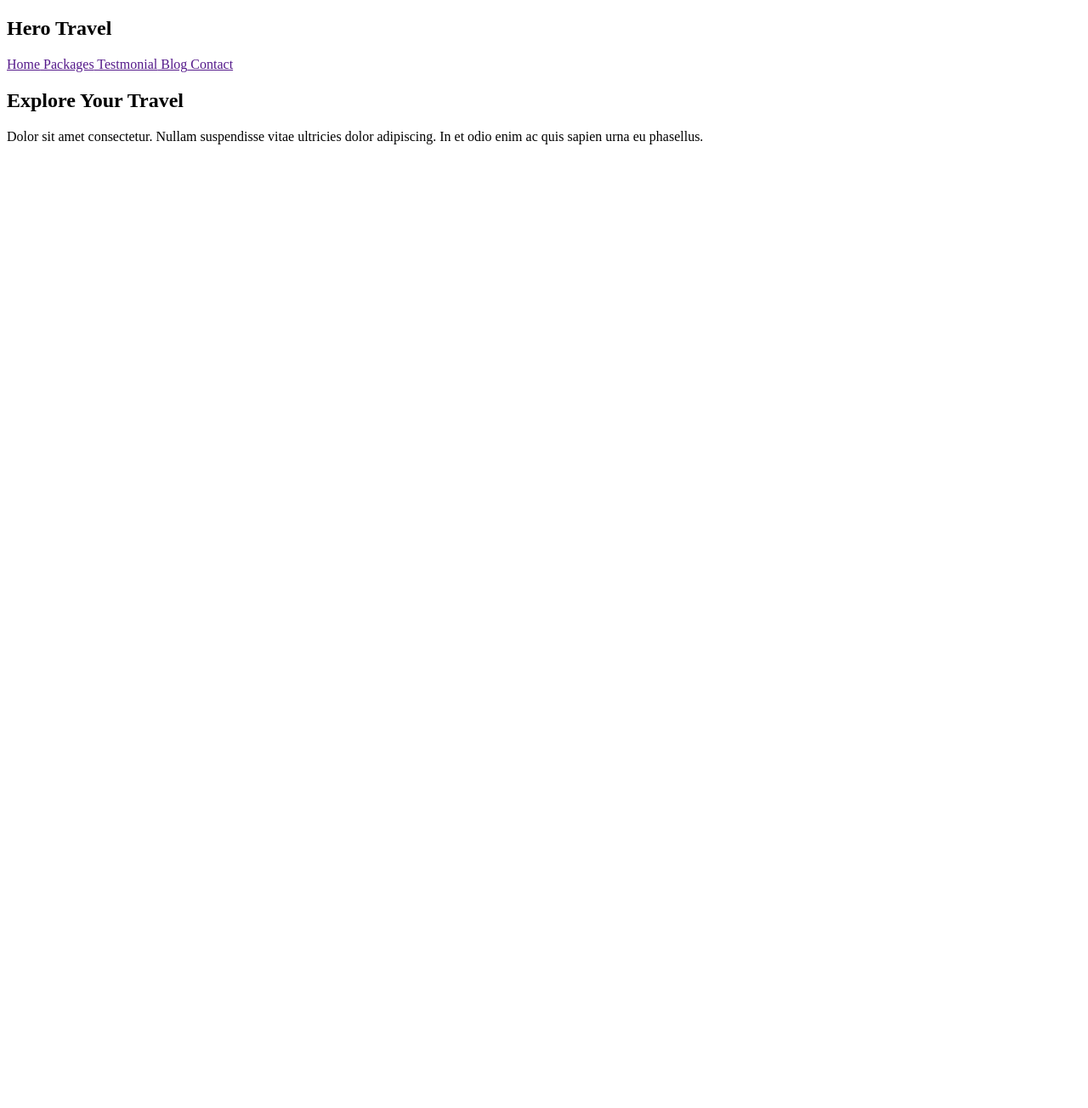
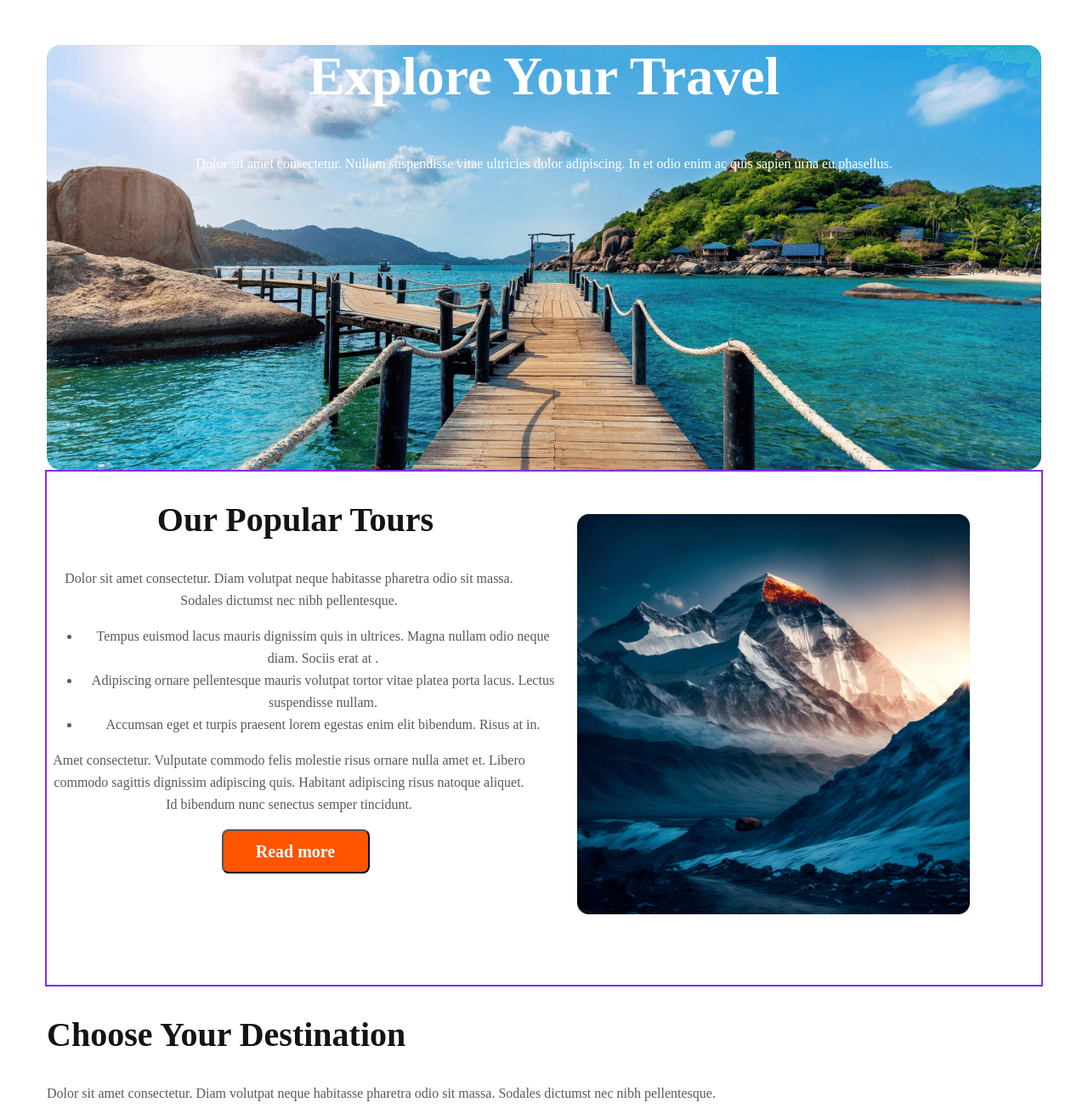
Before and after one commit to foisal2/project-2, a plain HTML site: page index.html in a window 1280 px wide. Shown: the top 1304 px of the page at 85% size. Before the commit the page ends 800 px from the top, so only its background shows below. Drawn offline with Linux system fonts and the light colour scheme.

Commit message:
main section

```diff
--- a/index.html
+++ b/index.html
@@ -9,14 +9,6 @@
 </head>
 <body>
     <header>
-<nav>
-    <div class="nav-content">
-<h2>Hero Travel</h2>
-    </div>
-    <div class="nav-content">
-<a href="">Home</a><a href=""> Packages</a><a href=""> Testmonial</a><a href=""> Blog</a><a href=""> Contact</a>
-    </div>
-</nav>
 <section class="banner-section">
     <div class="banner-container">
 <h2>Explore Your Travel</h2>
@@ -25,10 +17,49 @@
     <div class="banner-content">
 
     </div>
+
 </section>
     </header>
     <main>
+<section class="main-container">
+    <div class="text-content">
+        <h2>
+            Our Popular Tours
+        </h2>
+        <p>
+            Dolor sit amet consectetur. Diam volutpat neque habitasse pharetra odio sit massa. Sodales dictumst nec nibh pellentesque.
+        </p>
+<ul>
+    <li>Tempus euismod lacus mauris dignissim quis in ultrices. Magna nullam odio neque diam. Sociis erat at .</li>
+    <li>Adipiscing ornare pellentesque mauris volutpat tortor vitae platea porta lacus. Lectus suspendisse nullam.</li>
+    <li> Accumsan eget et turpis praesent lorem egestas enim elit bibendum. Risus at in.</li>
+</ul>
+<p>Amet consectetur. Vulputate commodo felis molestie risus
+    ornare nulla amet et. Libero commodo sagittis dignissim adipiscing quis. Habitant adipiscing risus natoque aliquet. Id bibendum nunc senectus semper tincidunt. </p>
+    <button>Read more</button>
+    </div>
+    <div class="img-content">
+<img src="Images/Rectangle 4.png" alt="">
+    </div>
+</section>
 
+<section class="view-container">
+<div class="">
+    <h2>Choose Your Destination</h2>
+    <p>Dolor sit amet consectetur. Diam volutpat neque habitasse pharetra odio sit massa. Sodales dictumst nec nibh pellentesque.</p>
+</div>
+<div class="view-content">
+    <img src="Images/Rectangle 5.png" alt="">
+    <img src="Images/Rectangle 8.png" alt="">
+    <img src="Images/Rectangle 6.png" alt="">
+    <img src="Images/Rectangle 7.png" alt="">
+    <img src="Images/Rectangle 9.png" alt="">
+    <img src="Images/Rectangle 11.png" alt="">
+    <img src="Images/Rectangle 10.png" alt="">
+
+
+</div>
+</section>
     </main>
     <footer>
 
--- a/styles/travel.css
+++ b/styles/travel.css
@@ -0,0 +1,108 @@
+.banner-section {
+    width: 1170px;
+    height: 500px;
+    background-image: url(../Images/Group\ 13\ \(1\)\ \(1\).png);
+
+    margin: 0 auto;
+    text-align: center;
+    border-radius: 16px;
+    flex-shrink: 0;
+    background: linear-gradient(#13131800);
+
+
+}
+
+.banner-container {
+    margin-top: 40px;
+
+
+}
+
+.banner-container h2 {
+    color: #FFF;
+    font-size: 64px;
+    font-weight: 800;
+
+}
+
+.banner-container p {
+    color: #FFF;
+
+    font-size: 16px;
+    font-weight: 400;
+    line-height: 26px;
+}
+
+.banner-section {
+    background-color:
+}
+
+.main-container {
+    display: flex;
+    width: 1170px;
+    border: 2px solid blueviolet;
+    margin: 0 auto;
+}
+
+.text-content {
+    width: 50%;
+    text-align: center;
+
+}
+
+.text-content h2 {
+    color: #131318;
+    text-align: center;
+
+    font-size: 40px;
+    font-style: normal;
+    font-weight: 800;
+    line-height: normal;
+
+}
+.text-content p, ul {
+    color: rgba(19, 19, 24, 0.70);
+width: 570px;
+font-size: 16px;
+font-style: normal;
+font-weight: 400;
+line-height: 26px;
+}
+
+.text-content button {
+    width: 174px;
+    height: 52px;
+    text-decoration: none;
+    border-radius: 8px;
+    background: #FF5400;
+    color: #FFF;
+    text-align: center;
+    font-family: Mulish;
+    font-size: 20px;
+    font-style: normal;
+    font-weight: 800;
+    line-height: normal;
+}
+
+.img-content img {
+    height: 85%;
+}
+
+.img-content {
+    text-align: center;
+    margin-top: 50px;
+}
+
+.view-container {  width: 1170px;
+margin: 0 auto;}
+.view-container h2 { color: #131318;
+    font-size: 40px;
+    font-style: normal;
+    font-weight: 800;
+    line-height: normal;}
+    .view-container p {  color: rgba(19, 19, 24, 0.70);
+        font-size: 16px;
+        font-style: normal;
+        font-weight: 400;
+        line-height: 26px;
+      weight: 643px; }
```
